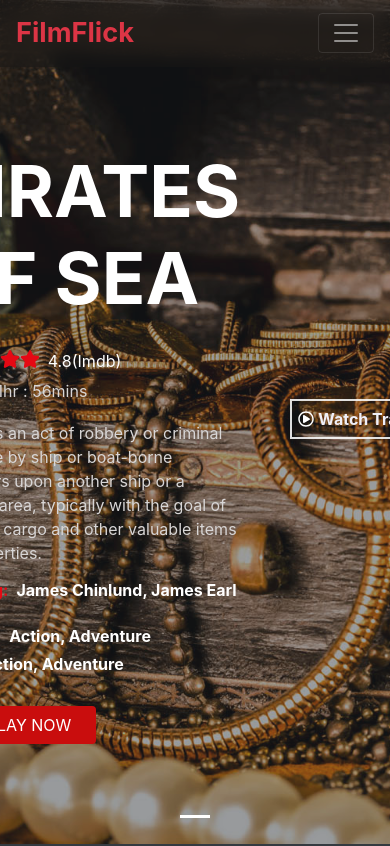
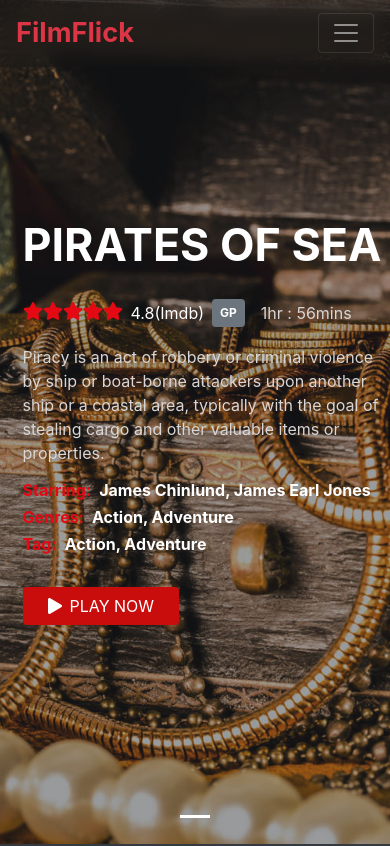
Before and after one commit to Asif-102/filmflick, a React (Create React App) app: page / in a window 390 px wide. Shown: the top 846 px of the page. Built offline with nearby package versions, Linux system fonts and the light colour scheme; no server answers.

Commit message:
update header slider

```diff
--- a/src/Components/Home/Slider/Slider.css
+++ b/src/Components/Home/Slider/Slider.css
@@ -1,3 +1,11 @@
+@media (max-width: 767px){
+    .header-watch{
+        display: none;
+    }
+    .header-title{
+        font-size: 2.8rem !important;
+    }
+}
 .slider-img{
     position: fixed;
     z-index: 0;
--- a/src/Components/Home/Slider/Slider.js
+++ b/src/Components/Home/Slider/Slider.js
@@ -20,8 +20,8 @@ const Slider = () => {
                 <Carousel.Item>
                     <div className="header-area container">
                         <img src={slider2} alt="" className="d-block w-100 slider-img slider-area" />
-                        <div className="col-lg-7 col-md-12 content p-0">
-                            <h1 className="font-weight-bolder text-uppercase mb-4 header-title pt-5">
+                        <div className=" col-12 col-lg-7 col-md-12 content p-0">
+                            <h1 className="font-weight-bolder text-uppercase mb-4 header-title pt-md-5">
                                 Pirates of sea
                             </h1>
                             <div className="d-flex flex-wrap align-items-center mb-3">
@@ -54,7 +54,7 @@ const Slider = () => {
                                 </a>
                             </div>
                         </div>
-                        <div className="col-lg-5 col-md-12 content d-flex justify-content-center">
+                        <div className="col-lg-5 col-md-12 content header-watch d-md-flex justify-content-center">
                             <div className="svg">
                                 <a className="button" target="_blank" href="/">
                                     <svg>
```
